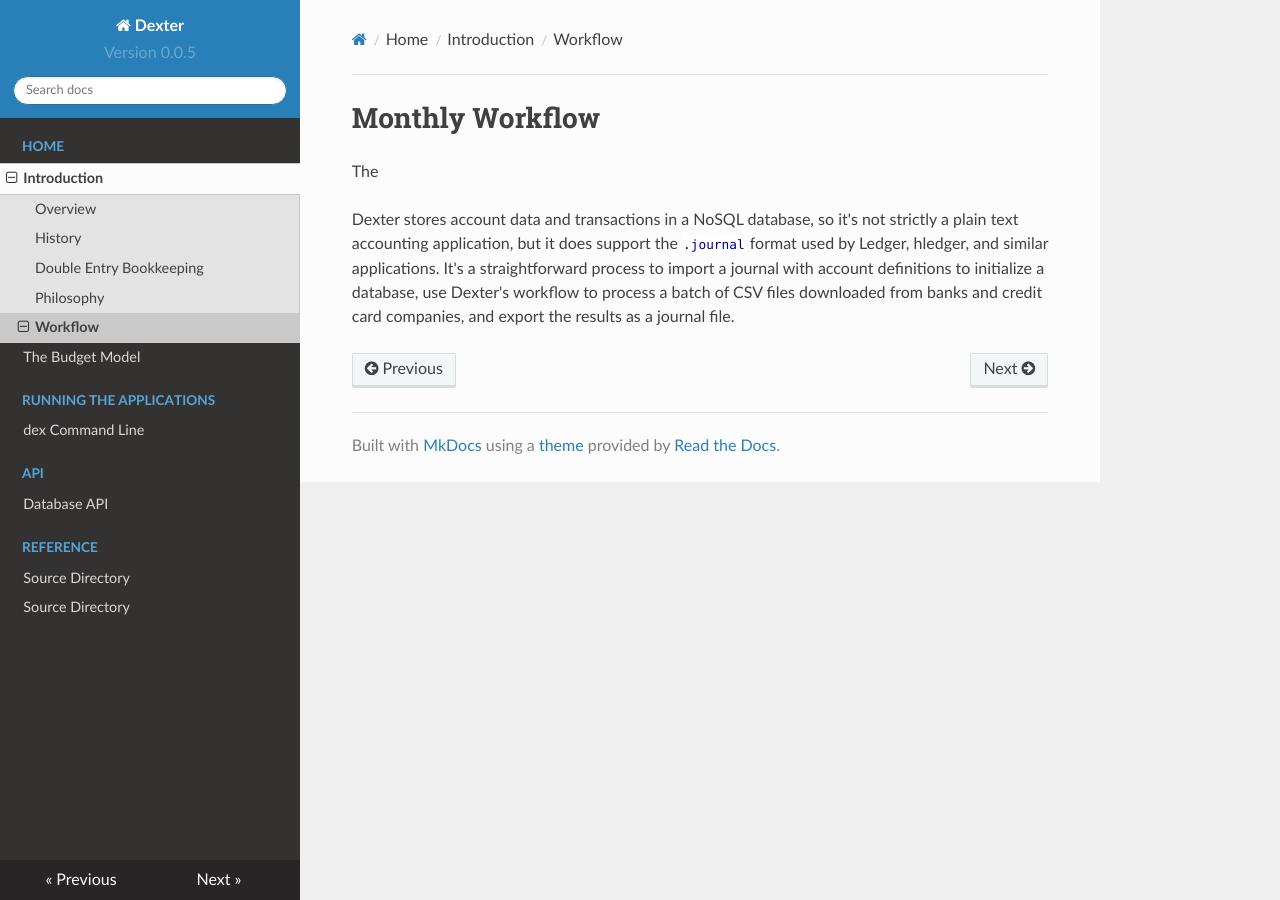
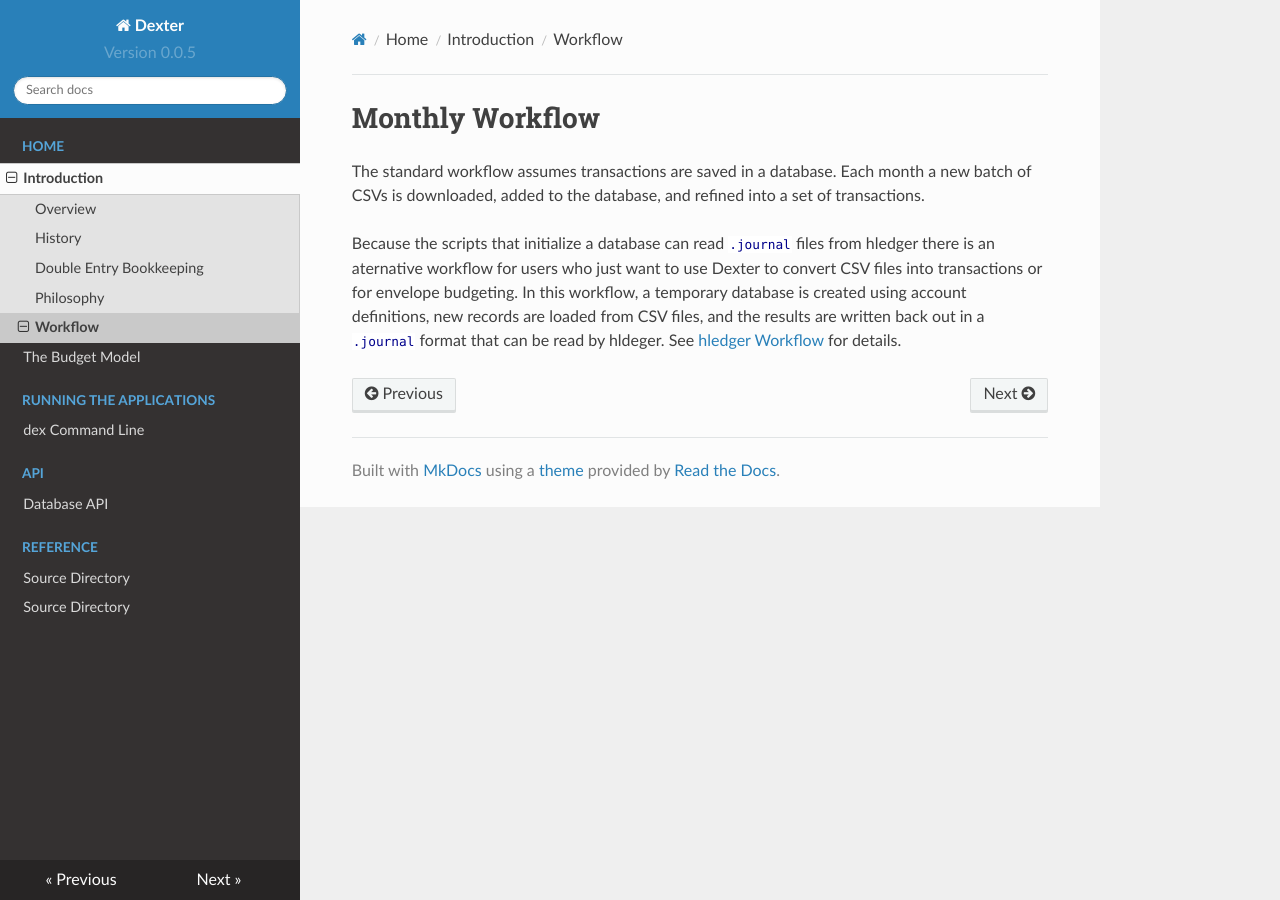
Before and after one commit to conery/dexter, an MkDocs documentation site: the page built from docs/workflow.md, in a window 1280 px wide. Built offline with MkDocs 1.6.1, drawn with Linux system fonts in a browser that asks for light colours; nearby versions of some CDN libraries.

```diff
--- a/docs/workflow.md
+++ b/docs/workflow.md
@@ -1,7 +1,8 @@
 # Monthly Workflow
 
-The
+The standard workflow assumes transactions are saved in a database.
+Each month a new batch of CSVs is downloaded, added to the database, and refined into a set of transactions.
 
-
-Dexter stores account data and transactions in a NoSQL database, so it's not strictly a plain text accounting application, but it does support the `.journal` format used by Ledger, hledger, and similar applications.
-It's a straightforward process to import a journal with account definitions to initialize a database, use Dexter's workflow to process a batch of CSV files downloaded from banks and credit card companies, and export the results as a journal file.
+Because the scripts that initialize a database can read `.journal` files from hledger there is an aternative workflow for users who just want to use Dexter to convert CSV files into transactions or for envelope budgeting.
+In this workflow, a temporary database is created using account definitions, new records are loaded from CSV files, and the results are written back out in a `.journal` format that can be read by hldeger.
+See [hledger Workflow](hledger.md) for details.
```
Also changed, not shown: docs/hledger.md (added, +4 -0 lines), 1 other file.
